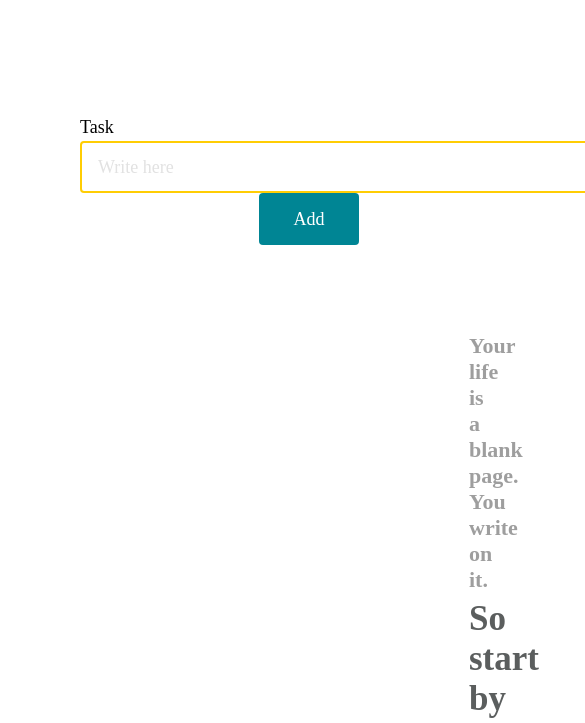
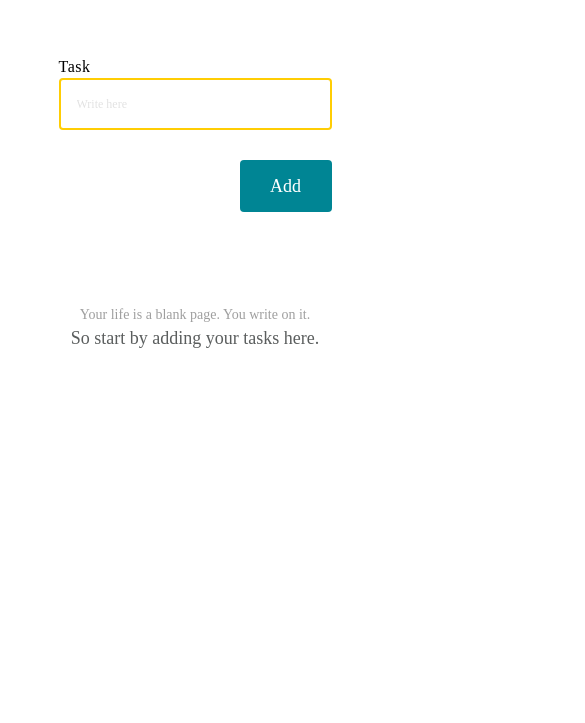
Before and after one commit to navanes/todo-list, a React (Create React App) app: page / in a window 390 px wide. Shown: the part 115-838 px from the top of the page, 585 px wide, since content can reach past the window. Built offline with nearby package versions, Linux system fonts and the light colour scheme; a web font is replaced by a local one.

Commit message:
fixing responsive view

```diff
--- a/src/App.css
+++ b/src/App.css
@@ -219,3 +219,70 @@ form {
 .deny {
   left: 224px;
 }
+@media screen and (max-width: 768px) {
+  body{
+    margin-left: 0;
+  }
+  .todo-input {
+    position: absolute;
+    width: 70%;
+    font-size: 12px;
+    line-height: 27px;
+    top: 193px;
+    left: 15%;
+  }
+  .todo-button {
+    position: absolute;
+    margin-top: 16px;
+    right: 15%;
+    top: 259px;
+    width: 92px;
+  }
+  .start-text {
+    margin-left: 0;
+  }
+  .App h3 {
+    position: absolute;
+    left: 15%;
+    top: 168px;
+    font-weight: 400;
+    font-size: 16px;
+    line-height: 27px;
+    letter-spacing: 0.5px;
+  }
+  .start-text h2 {
+    margin: 0 auto;
+    position: relative;
+    width: 286px;
+    height: 21px;
+    top: 190px;
+    font-weight: 500;
+    font-size: 14px;
+    line-height: 21px;
+  }
+  .start-text h1 {
+    margin: 0 auto;
+    position: relative;
+    width: 316px;
+    height: 27px;
+    top: 190px;
+    font-weight: 500;
+    font-size: 18px;
+    line-height: 27px;
+  }
+  .App .todoList {
+    position: absolute;
+    right: 15%;
+    left: auto;
+    top: 92.25px;
+  }
+  .todo-row {
+    width: 70%;
+    top: 125px;
+    position: relative;
+  }
+  .delete-icon {
+    right: 4%;
+    left: auto;
+  }
+}
--- a/src/index.js
+++ b/src/index.js
@@ -1,17 +1,11 @@
-import React from 'react';
-import ReactDOM from 'react-dom/client';
-import './index.css';
-import App from './App';
-import reportWebVitals from './reportWebVitals';
+import React from "react";
+import ReactDOM from "react-dom/client";
+import "./index.css";
+import App from "./App";
 
-const root = ReactDOM.createRoot(document.getElementById('root'));
+const root = ReactDOM.createRoot(document.getElementById("root"));
 root.render(
   <React.StrictMode>
     <App />
   </React.StrictMode>
 );
-
-// If you want to start measuring performance in your app, pass a function
-// to log results (for example: reportWebVitals(console.log))
-// or send to an analytics endpoint. Learn more: https://bit.ly/CRA-vitals
-reportWebVitals();
--- a/src/reportWebVitals.js
+++ /dev/null
@@ -1,13 +0,0 @@
-const reportWebVitals = onPerfEntry => {
-  if (onPerfEntry && onPerfEntry instanceof Function) {
-    import('web-vitals').then(({ getCLS, getFID, getFCP, getLCP, getTTFB }) => {
-      getCLS(onPerfEntry);
-      getFID(onPerfEntry);
-      getFCP(onPerfEntry);
-      getLCP(onPerfEntry);
-      getTTFB(onPerfEntry);
-    });
-  }
-};
-
-export default reportWebVitals;
```
Also changed, not shown: src/setupTests.js (deleted, +0 -5 lines), 1 other file (tests, documents, lock files or other folders).
